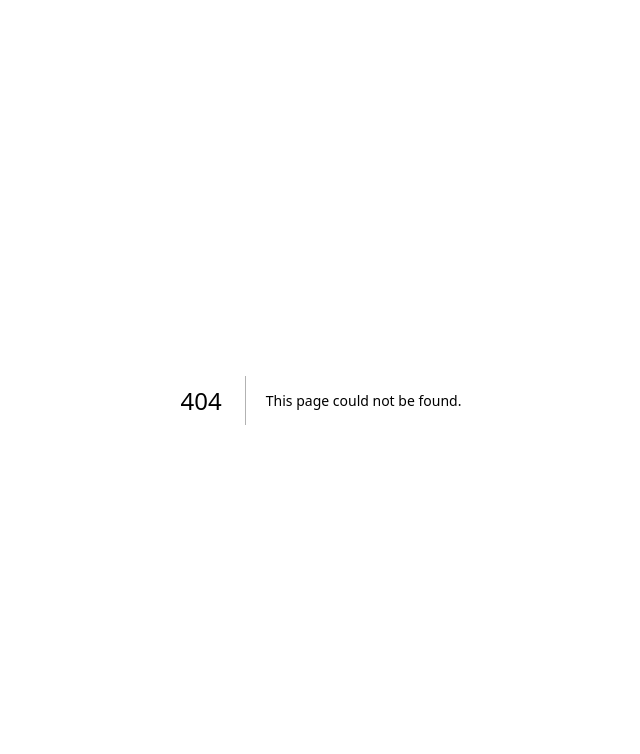
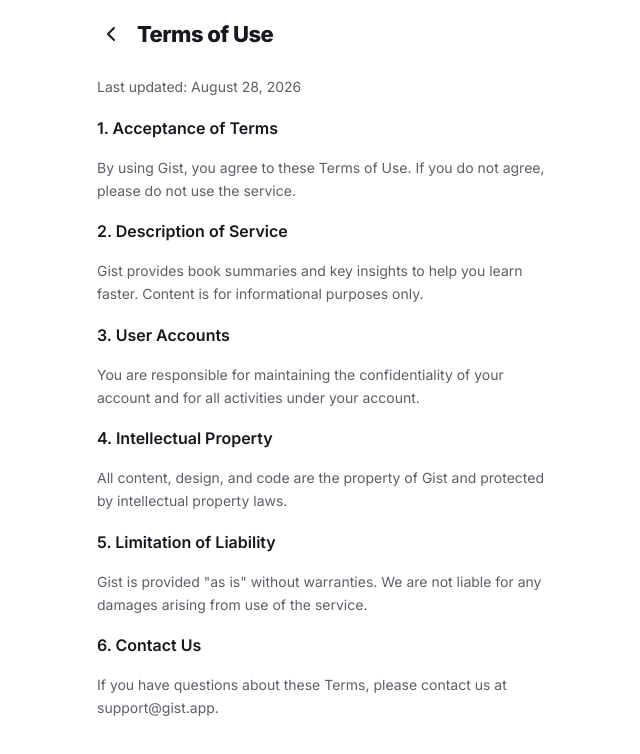
Before and after one commit to AjithSrikumar/Gist, a Next.js app in the folder gist/: page /terms in a window 1280 px wide. Before the commit this address had no page. Shown: the top 754 px of the page, without its empty margins (319-959 px from the left). Built offline with nearby package versions, Linux system fonts and the light colour scheme.

Commit message:
Add /privacy and /terms pages with placeholder content

```diff
--- /dev/null
+++ b/gist/src/app/privacy/page.tsx
@@ -0,0 +1,34 @@
+"use client";
+
+import { useRouter } from "next/navigation";
+import { ChevronLeft } from "lucide-react";
+import { ScreenPadding } from "@/components/AppShell";
+
+export default function PrivacyPage() {
+  const router = useRouter();
+  return (
+    <ScreenPadding>
+      <div className="mx-auto max-w-[480px]">
+        <header className="flex items-center gap-1 px-2 pt-3 pb-1">
+          <button aria-label="Back" onClick={() => router.back()} className="flex h-11 w-11 items-center justify-center rounded-full">
+            <ChevronLeft size={24} className="text-ink-900" />
+          </button>
+          <h1 className="text-[22px] font-extrabold tracking-tight text-ink-900">Privacy Policy</h1>
+        </header>
+        <div className="px-4 mt-4 space-y-4 text-[14px] leading-relaxed text-ink-600">
+          <p>Last updated: August 28, 2026</p>
+          <h2 className="text-[16px] font-semibold text-ink-900">1. Information We Collect</h2>
+          <p>We collect information you provide directly, such as your account details (name, email), reading progress, highlights, and preferences.</p>
+          <h2 className="text-[16px] font-semibold text-ink-900">2. How We Use Your Information</h2>
+          <p>We use your information to provide and improve the Gist service, personalize your experience, and sync your data across devices.</p>
+          <h2 className="text-[16px] font-semibold text-ink-900">3. Data Sharing</h2>
+          <p>We do not sell your personal information. We may share data with service providers who help us operate the app.</p>
+          <h2 className="text-[16px] font-semibold text-ink-900">4. Data Security</h2>
+          <p>We implement appropriate security measures to protect your personal information.</p>
+          <h2 className="text-[16px] font-semibold text-ink-900">5. Contact Us</h2>
+          <p>If you have questions about this Privacy Policy, please contact us at support@gist.app.</p>
+        </div>
+      </div>
+    </ScreenPadding>
+  );
+}
--- /dev/null
+++ b/gist/src/app/terms/page.tsx
@@ -0,0 +1,36 @@
+"use client";
+
+import { useRouter } from "next/navigation";
+import { ChevronLeft } from "lucide-react";
+import { ScreenPadding } from "@/components/AppShell";
+
+export default function TermsPage() {
+  const router = useRouter();
+  return (
+    <ScreenPadding>
+      <div className="mx-auto max-w-[480px]">
+        <header className="flex items-center gap-1 px-2 pt-3 pb-1">
+          <button aria-label="Back" onClick={() => router.back()} className="flex h-11 w-11 items-center justify-center rounded-full">
+            <ChevronLeft size={24} className="text-ink-900" />
+          </button>
+          <h1 className="text-[22px] font-extrabold tracking-tight text-ink-900">Terms of Use</h1>
+        </header>
+        <div className="px-4 mt-4 space-y-4 text-[14px] leading-relaxed text-ink-600">
+          <p>Last updated: August 28, 2026</p>
+          <h2 className="text-[16px] font-semibold text-ink-900">1. Acceptance of Terms</h2>
+          <p>By using Gist, you agree to these Terms of Use. If you do not agree, please do not use the service.</p>
+          <h2 className="text-[16px] font-semibold text-ink-900">2. Description of Service</h2>
+          <p>Gist provides book summaries and key insights to help you learn faster. Content is for informational purposes only.</p>
+          <h2 className="text-[16px] font-semibold text-ink-900">3. User Accounts</h2>
+          <p>You are responsible for maintaining the confidentiality of your account and for all activities under your account.</p>
+          <h2 className="text-[16px] font-semibold text-ink-900">4. Intellectual Property</h2>
+          <p>All content, design, and code are the property of Gist and protected by intellectual property laws.</p>
+          <h2 className="text-[16px] font-semibold text-ink-900">5. Limitation of Liability</h2>
+          <p>Gist is provided &quot;as is&quot; without warranties. We are not liable for any damages arising from use of the service.</p>
+          <h2 className="text-[16px] font-semibold text-ink-900">6. Contact Us</h2>
+          <p>If you have questions about these Terms, please contact us at support@gist.app.</p>
+        </div>
+      </div>
+    </ScreenPadding>
+  );
+}
```
